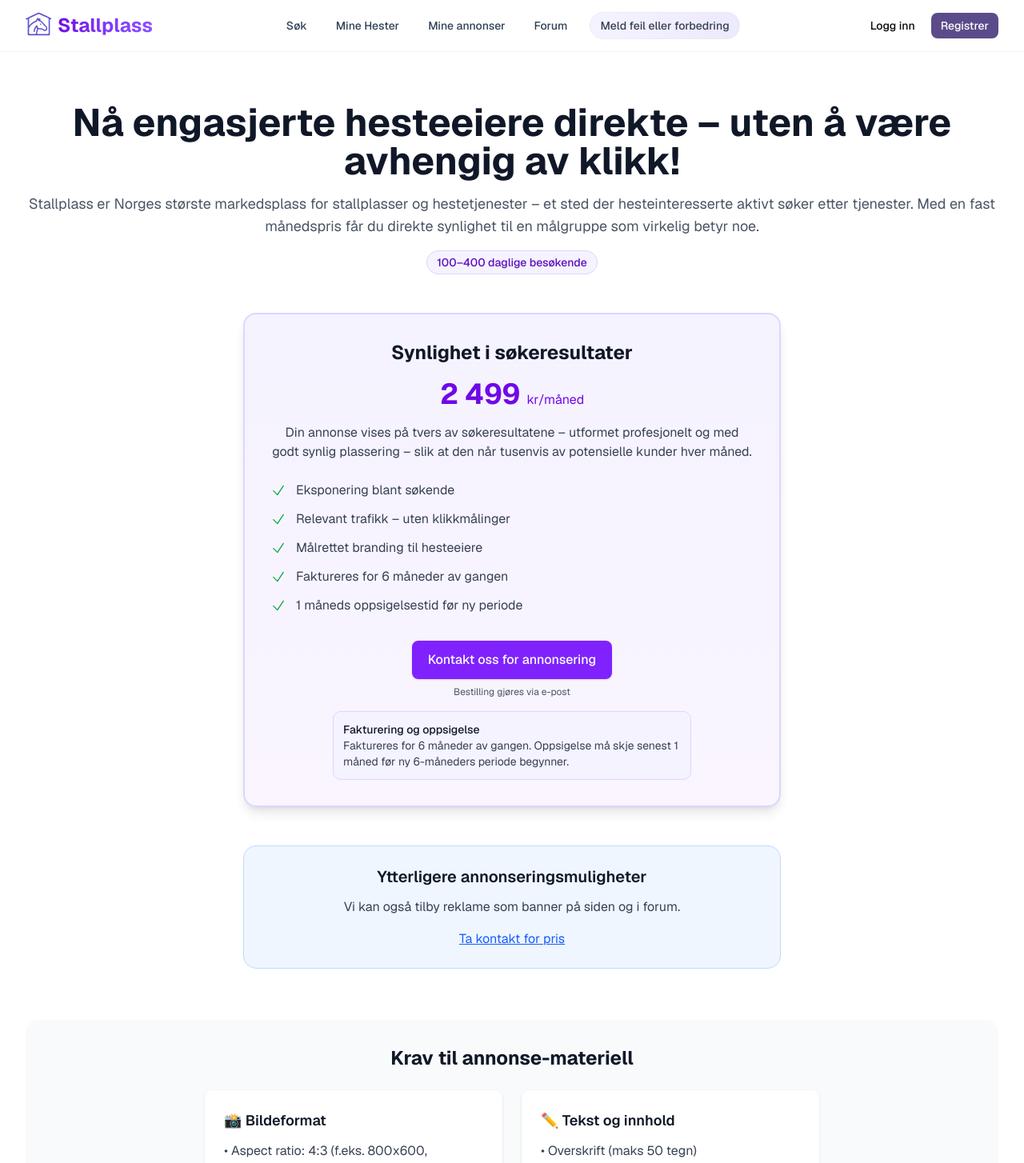
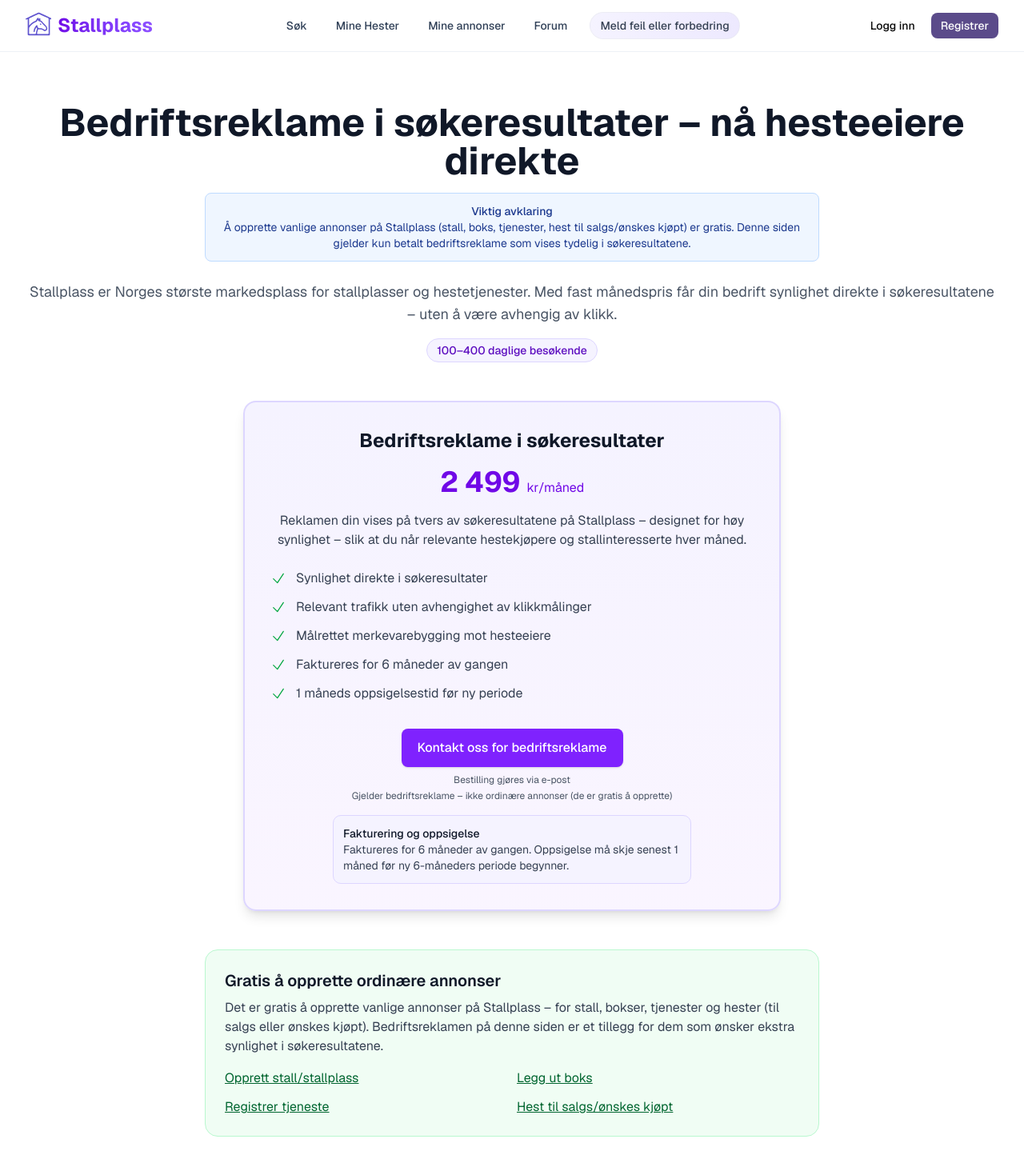
Before and after one commit to thorep/stallplass, a Next.js app: page /annonsering in a window 1280 px wide. Shown: the top 1454 px of the page at 80% size. Built offline with nearby package versions, Linux system fonts and the light colour scheme; no server answers; what @radix-ui/themes would draw is missing.

Commit message:
bedriftsreklame

```diff
--- a/src/app/annonsering/page.tsx
+++ b/src/app/annonsering/page.tsx
@@ -4,25 +4,25 @@
 import { Metadata } from "next";
 
 export const metadata: Metadata = {
-  title: "Nå engasjerte hesteeiere direkte - Stallplass",
+  title: "Bedriftsreklame i søkeresultater – Stallplass",
   description:
-    "Stallplass er Norges største markedsplass for stallplasser og hestetjenester. Med fast månedspris får du direkte synlighet til målgruppen din uten å være avhengig av klikk.",
+    "Bedrifter kan kjøpe synlighet direkte i søkeresultatene på Stallplass. Opprettelse av vanlige annonser (stall, boks, tjenester, hest) er gratis.",
   openGraph: {
-    title: "Nå engasjerte hesteeiere direkte - Stallplass",
+    title: "Bedriftsreklame i søkeresultater – Stallplass",
     description:
-      "Stallplass er Norges største markedsplass for stallplasser og hestetjenester. Med fast månedspris får du direkte synlighet til målgruppen din uten å være avhengig av klikk.",
+      "Bedrifter kan kjøpe synlighet direkte i søkeresultatene på Stallplass. Opprettelse av vanlige annonser (stall, boks, tjenester, hest) er gratis.",
   },
 };
 
 const advertisingPlan = {
-  name: "Synlighet i søkeresultater",
+  name: "Bedriftsreklame i søkeresultater",
   price: "2 499",
   description:
-    "Din annonse vises på tvers av søkeresultatene – utformet profesjonelt og med godt synlig plassering – slik at den når tusenvis av potensielle kunder hver måned.",
+    "Reklamen din vises på tvers av søkeresultatene på Stallplass – designet for høy synlighet – slik at du når relevante hestekjøpere og stallinteresserte hver måned.",
   features: [
-    "Eksponering blant søkende",
-    "Relevant trafikk – uten klikkmålinger",
-    "Målrettet branding til hesteeiere",
+    "Synlighet direkte i søkeresultater",
+    "Relevant trafikk uten avhengighet av klikkmålinger",
+    "Målrettet merkevarebygging mot hesteeiere",
     "Faktureres for 6 måneder av gangen",
     "1 måneds oppsigelsestid før ny periode",
   ],
@@ -37,12 +37,18 @@
         <div className="max-w-7xl mx-auto px-4 sm:px-6 lg:px-8 py-16">
           <div className="text-center mb-12">
             <h1 className="text-4xl font-bold text-gray-900 mb-4 sm:text-5xl">
-              Nå engasjerte hesteeiere direkte – uten å være avhengig av klikk!
+              Bedriftsreklame i søkeresultater – nå hesteeiere direkte
             </h1>
-            <p className="text-lg text-gray-600">
-              Stallplass er Norges største markedsplass for stallplasser og hestetjenester – et sted
-              der hesteinteresserte aktivt søker etter tjenester. Med en fast månedspris
-              får du direkte synlighet til en målgruppe som virkelig betyr noe.
+            <div className="mt-3 max-w-3xl mx-auto">
+              <div className="rounded-md border border-blue-200 bg-blue-50 px-4 py-3 text-sm text-blue-900">
+                <p className="font-medium">Viktig avklaring</p>
+                <p>
+                  Å opprette vanlige annonser på Stallplass (stall, boks, tjenester, hest til salgs/ønskes kjøpt) er gratis. Denne siden gjelder kun betalt bedriftsreklame som vises tydelig i søkeresultatene.
+                </p>
+              </div>
+            </div>
+            <p className="mt-6 text-lg text-gray-600">
+              Stallplass er Norges største markedsplass for stallplasser og hestetjenester. Med fast månedspris får din bedrift synlighet direkte i søkeresultatene – uten å være avhengig av klikk.
             </p>
             <div className="mt-4">
               <span className="inline-flex items-center rounded-full bg-violet-50 px-3 py-1 text-sm font-medium text-violet-800 border border-violet-200">
@@ -73,12 +79,13 @@
 
               <div className="text-center">
                 <a
-                  href="mailto:hei@stallplass.no?subject=Annonsering%20på%20Stallplass%20-%20Forespørsel"
+                  href="mailto:hei@stallplass.no?subject=Bedriftsreklame%20i%20s%C3%B8keresultater%20%E2%80%93%20Foresp%C3%B8rsel"
                   className="inline-flex items-center justify-center rounded-md bg-violet-600 px-5 py-3 text-white font-medium shadow hover:bg-violet-700 focus:outline-none focus:ring-2 focus:ring-violet-500"
                 >
-                  Kontakt oss for annonsering
+                  Kontakt oss for bedriftsreklame
                 </a>
                 <p className="mt-2 text-xs text-gray-600">Bestilling gjøres via e-post</p>
+                <p className="mt-1 text-xs text-gray-600">Gjelder bedriftsreklame – ikke ordinære annonser (de er gratis å opprette)</p>
                 <div className="mt-4 text-left mx-auto max-w-md rounded-lg border border-violet-200 bg-violet-50 p-3">
                   <p className="text-sm font-medium text-gray-900">Fakturering og oppsigelse</p>
                   <p className="text-sm text-gray-700">
@@ -86,6 +93,22 @@
                     6-måneders periode begynner.
                   </p>
                 </div>
+              </div>
+            </div>
+          </div>
+
+          {/* Gratis annonsering avklaring + snarveier */}
+          <div className="mt-12">
+            <div className="max-w-3xl mx-auto bg-green-50 rounded-2xl p-6 border border-green-200">
+              <h3 className="text-xl font-semibold text-gray-900 mb-2">Gratis å opprette ordinære annonser</h3>
+              <p className="text-gray-700 mb-4">
+                Det er gratis å opprette vanlige annonser på Stallplass – for stall, bokser, tjenester og hester (til salgs eller ønskes kjøpt). Bedriftsreklamen på denne siden er et tillegg for dem som ønsker ekstra synlighet i søkeresultatene.
+              </p>
+              <div className="grid grid-cols-1 sm:grid-cols-2 gap-3">
+                <a href="/dashboard" className="text-green-800 underline hover:text-green-900">Opprett stall/stallplass</a>
+                <a href="/dashboard" className="text-green-800 underline hover:text-green-900">Legg ut boks</a>
+                <a href="/dashboard" className="text-green-800 underline hover:text-green-900">Registrer tjeneste</a>
+                <a href="/hest" className="text-green-800 underline hover:text-green-900">Hest til salgs/ønskes kjøpt</a>
               </div>
             </div>
           </div>
```
